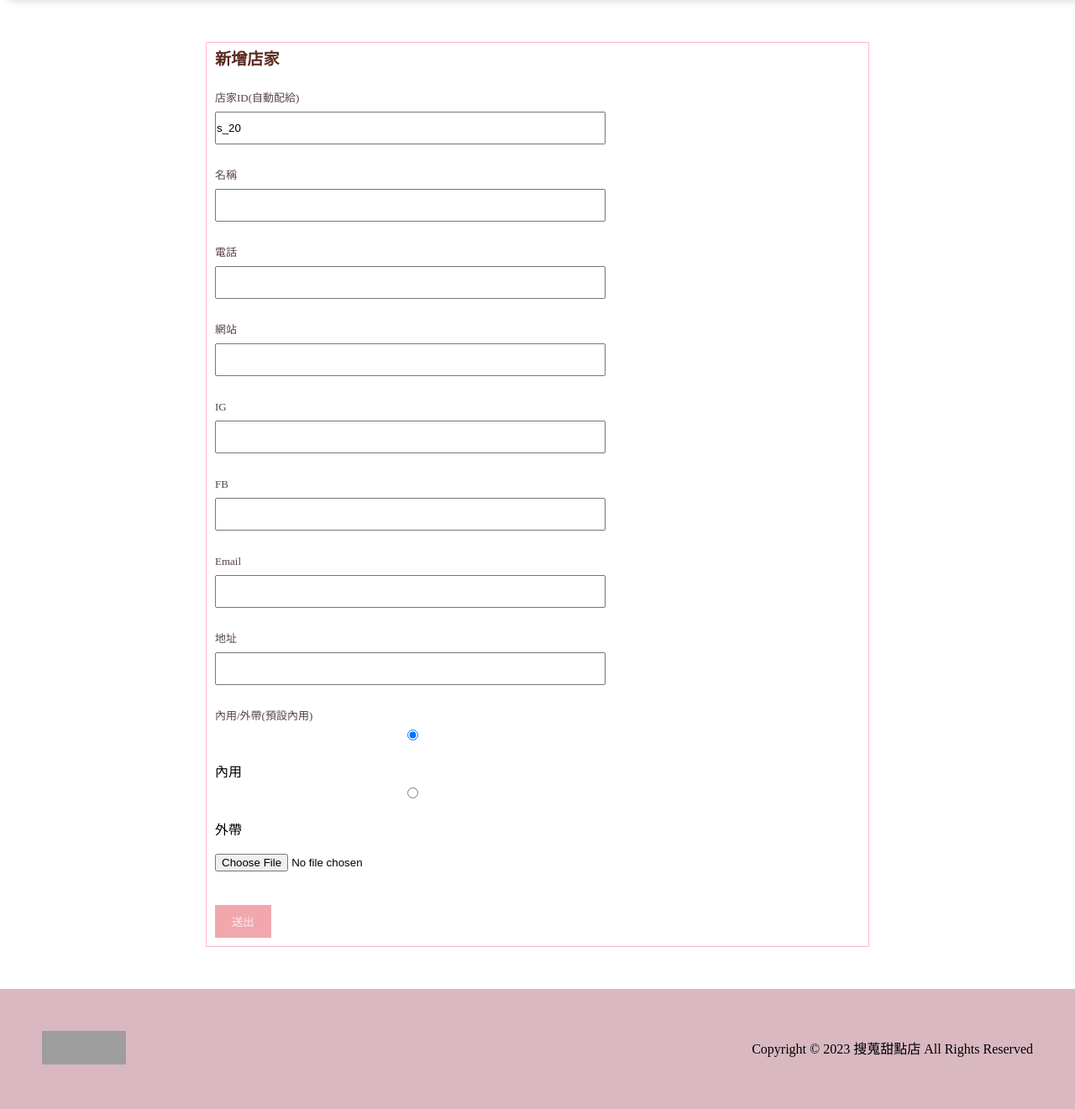
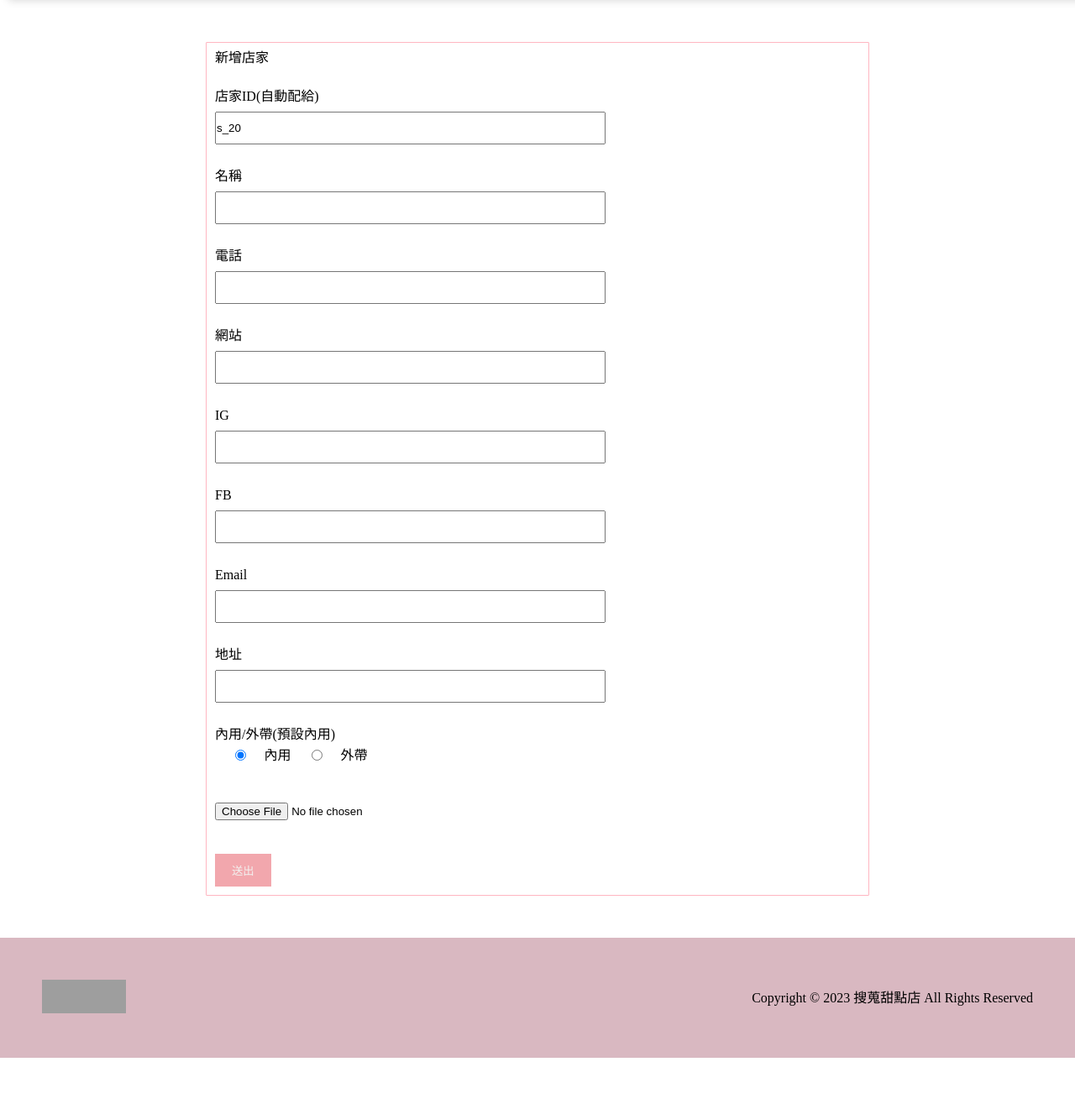
Before and after one commit to dessertShopDBProject/Dessert_shop_project, a PHP site: page /create_shop.php in a window 1280 px wide. Shown: the part 67-1388 px from the top of the page at 84% size. After the commit the page ends 1327 px from the top, so only its background shows below. Run offline with PHP 8.4, Linux system fonts and the light colour scheme; data comes from the database, SQL or seed files in the repository; grey boxes are pictures that could not be loaded.

Commit message:
Update create_shop .php

```diff
--- a/create_shop.php
+++ b/create_shop.php
@@ -56,7 +56,7 @@ require_once('db.php'); // 引入資料庫連線
             $newNumber = $lastNumber + 1;
             $newID = 's_' . sprintf('%02d', $newNumber);
         ?>
-        <div class="adjust-user-main">
+        <div class="adjust-shop-main">
             <h2>新增店家</h2>
             <form method="post" action="<?php echo $_SERVER['PHP_SELF']; ?>" enctype="multipart/form-data">
                 <label for="shop_ID">店家ID(自動配給)</label>
@@ -76,8 +76,10 @@ require_once('db.php'); // 引入資料庫連線
                 <label for="shop_Address">地址</label>
                 <input type="text" id="shop_Address" name="shop_Address" value="" required>
                 <label for="shop_ForHere">內用/外帶(預設內用)</label>
-                <input type="radio" id="shop_ForHere_1" name="shop_ForHere" value="1" checked>內用
-                <input type="radio" id="shop_ForHere_0" name="shop_ForHere" value="0">外帶
+                <div>
+                    <input type="radio" id="shop_ForHere_1" name="shop_ForHere" value="1" checked><label for="newshop_ForHere_1">內用</label>
+                    <input type="radio" id="shop_ForHere_0" name="shop_ForHere" value="0"><label for="newshop_ForHere_0">外帶</label>
+                </div>
                 <!-- 照片 -->
                 <input type="file" name="fileToUpload" id="fileToUpload">
                 <button type="submit" class="user-update">送出</button>
```
